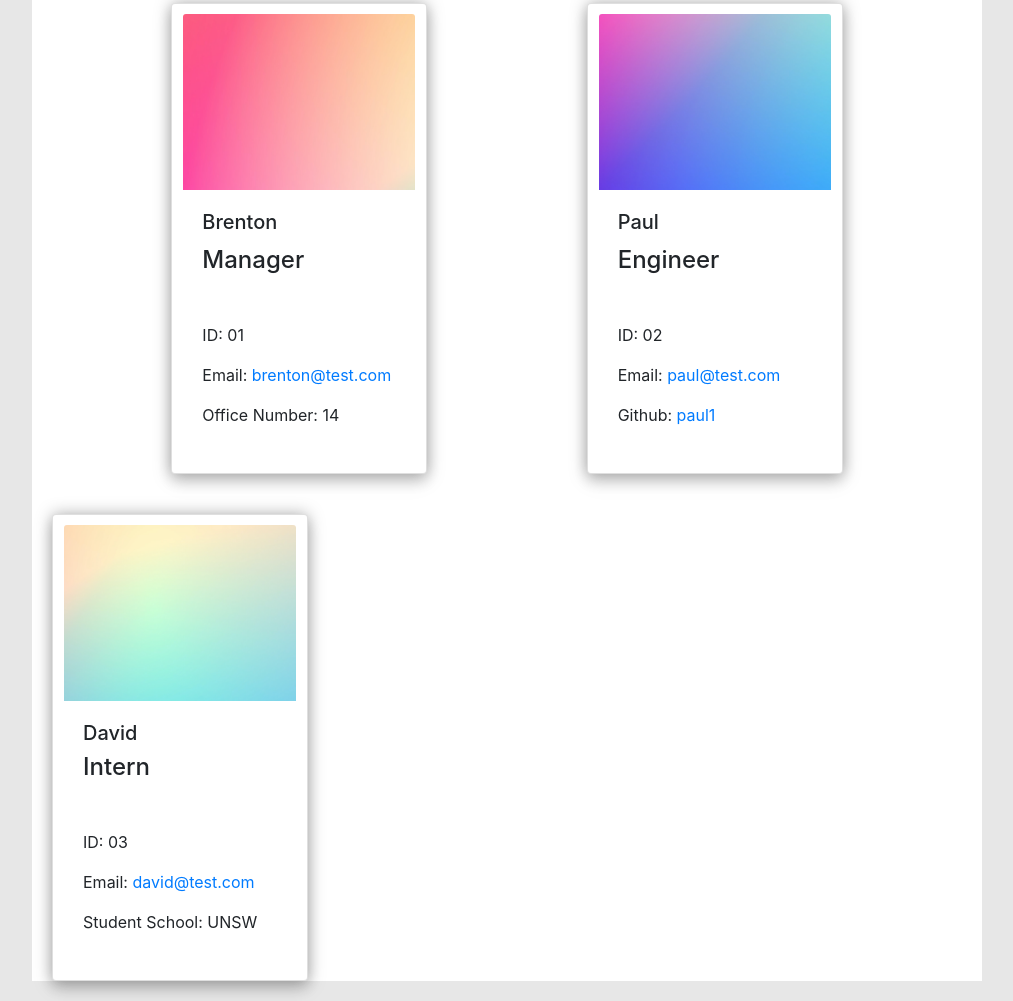
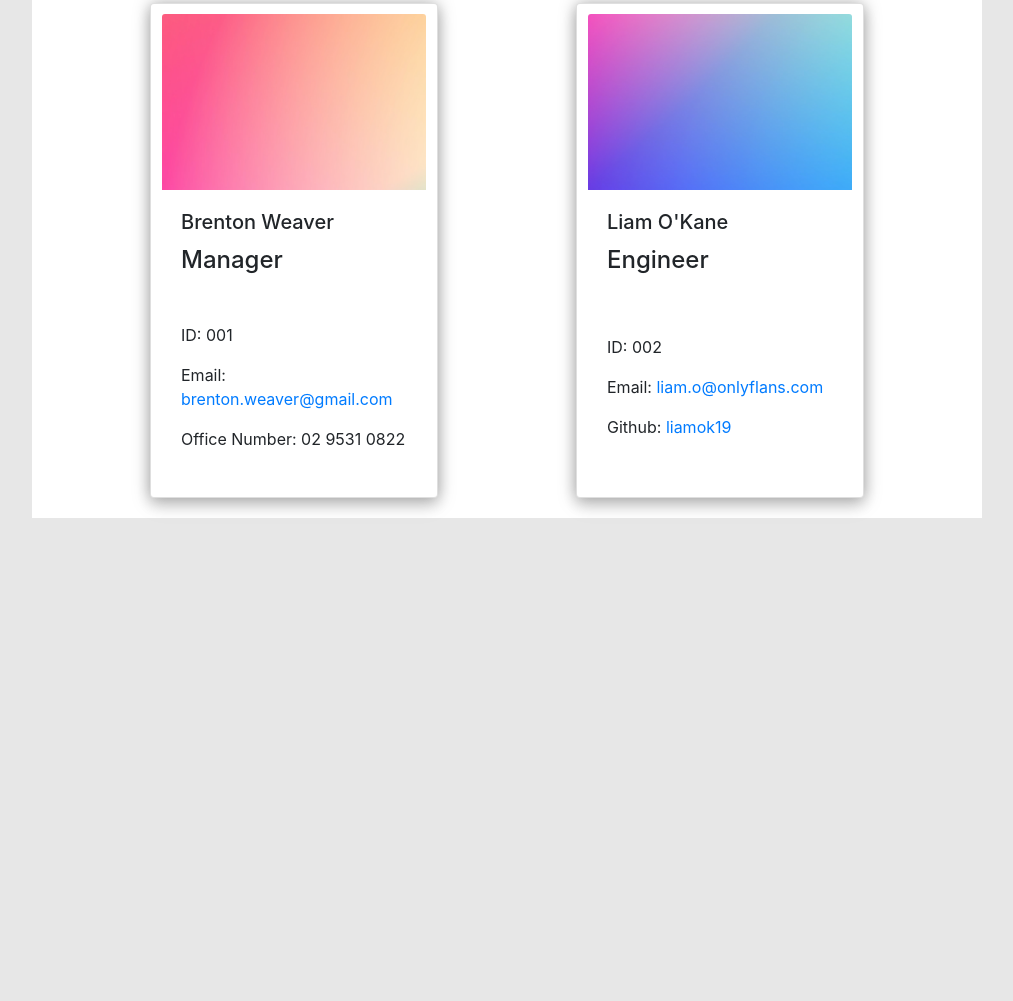
Before and after one commit to Brento20/team-profile-generator, a website: page disp/index.html in a window 1280 px wide. Shown: the part 161-1162 px from the top of the page, without its empty margins (133-1146 px from the left). After the commit the page ends 800 px from the top, so only its background shows below. Drawn offline with nearby package versions, Linux system fonts and the light colour scheme.

Commit message:
tweeked a little on the readme and flie structure

```diff
--- a/disp/index.html
+++ b/disp/index.html
@@ -33,44 +33,30 @@
     <div class="row align-items-space-around" id="weatherPanelMain">
         <div>
 
-    <div class="card shadow" style="width: 16rem;" id="icon">
-    <img src="../src/images/manager.png" class="card-img-top" style="width: 14.5rem; height: 11rem">
+    <div class="card shadow" style="width: 18rem;" id="icon">
+    <img src="../disp/images/manager.png" class="card-img-top" style="width: 16.5rem; height: 11rem">
     <div class="card-body">
-        <h5 class="card-title">Brenton</h5>
+        <h5 class="card-title">Brenton Weaver</h5>
                 <h4>Manager</h4>
             </div>
             <div class="card-body">
-                <p class="id">ID: 01</p>
-                <p class="email">Email: <a href="mailto:brenton@test.com">brenton@test.com</a></p>
-                <p class="office">Office Number: 14</p>
+                <p class="id">ID: 001</p>
+                <p class="email">Email: <a href="mailto:brenton.weaver@gmail.com">brenton.weaver@gmail.com</a></p>
+                <p class="office">Office Number: 02 9531 0822</p>
             </div>
         </div>
     </div>
 
-    <div class="card shadow" style="width: 16rem;" id="icon">
-    <img src="../src/images/engineer.png" class="card-img-top" style="width: 14.5rem; height: 11rem">
+    <div class="card shadow" style="width: 18rem;" id="icon">
+    <img src="../disp/images/engineer.png" class="card-img-top" style="width: 16.5rem; height: 11rem">
     <div class="card-body">
-        <h5 class="card-title">Paul</h5>
+        <h5 class="card-title">Liam O'Kane</h5>
                 <h4>Engineer</h4>
             </div>
             <div class="card-body">
-                <p class="id">ID: 02</p>
-                <p class="email">Email: <a href="mailto:paul@test.com">paul@test.com</a></p>
-                <p class="office">Github: <a href="https://github.com/paul1">paul1</a></p>
-            </div>
-        </div>
-    </div>
-
-    <div class="card shadow" style="width: 16rem;" id="icon">
-    <img src="../src/images/unpaidLabour.png" class="card-img-top" style="width: 14.5rem; height: 11rem">
-    <div class="card-body">
-        <h5 class="Intern:">David</h5>
-                <h4>Intern</h4>
-            </div>
-            <div class="card-body">
-                <p class="id">ID: 03</p>
-                <p class="email">Email: <a href="mailto:david@test.com">david@test.com</a></p>
-                <p class="office">Student School: UNSW</p>
+                <p class="id">ID: 002</p>
+                <p class="email">Email: <a href="mailto:liam.o@onlyflans.com">liam.o@onlyflans.com</a></p>
+                <p class="office">Github: <a href="https://github.com/liamok19">liamok19</a></p>
             </div>
         </div>
     </div>
```
Also changed, not shown: src/renderHTML.js (+11 -11 lines), README.md, disp/images/engineer.png (renamed from src/images/engineer.png), disp/images/manager.png (renamed from src/images/manager.png), disp/images/unpaidlabour.png (renamed from src/images/unpaidlabour.png).
